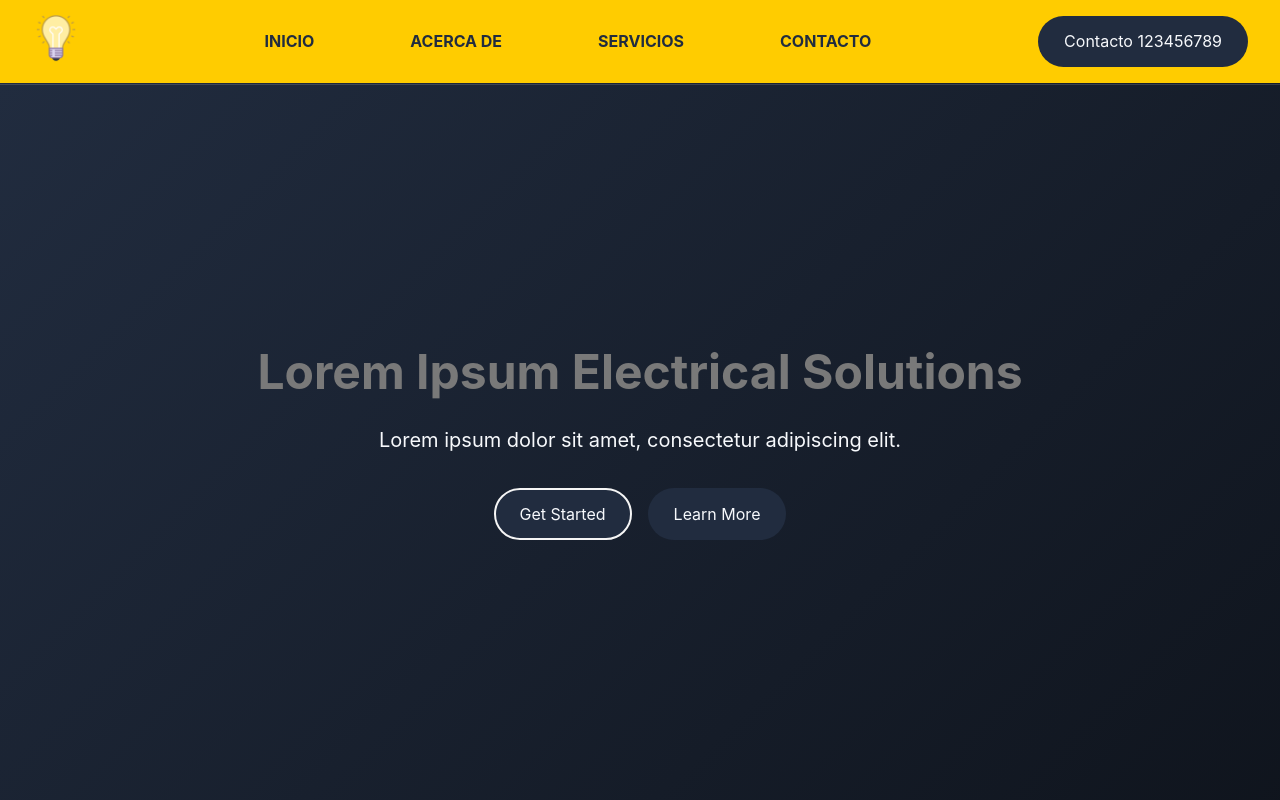
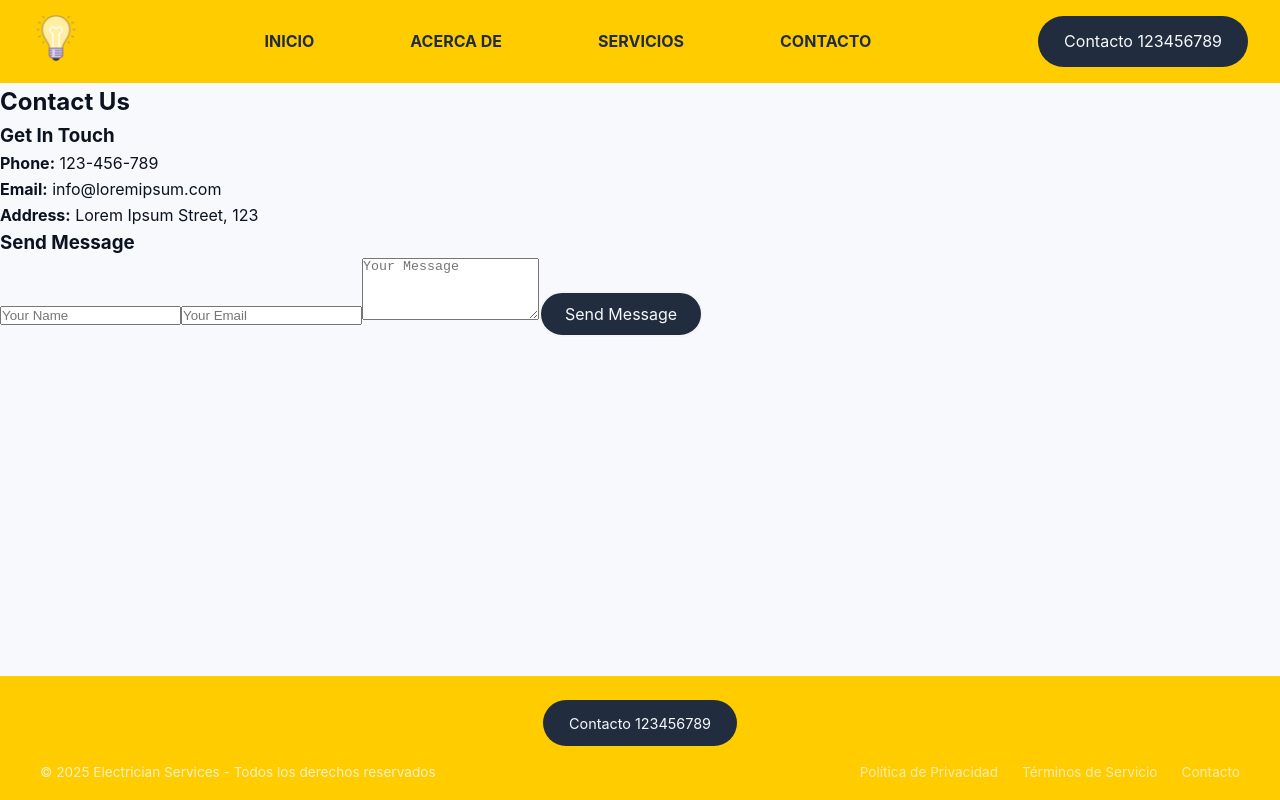
Before and after one commit to ThebellepoquE/electrician_capstone, a React (Vite) app: page /contacto in a window 1280 px wide. Built offline with nearby package versions, Linux system fonts and the light colour scheme; no server answers.

Commit message:
fix(routes): render About and Contact pages on their routes

```diff
--- a/src/App.jsx
+++ b/src/App.jsx
@@ -3,8 +3,10 @@ import { Routes, Route, useNavigate, useLocation } from 'react-router-dom';
 import ProtectedRoute from './components/ProtectedRoute.jsx';
 import Navbar from './components/Navbar.jsx';
 import Footer from './components/Footer.jsx';
-import Home from './pages/Home.jsx';;
+import Home from './pages/Home.jsx';
 import Servicios from './pages/Servicios.jsx';
+import About from './pages/About.jsx';
+import Contact from './pages/Contact.jsx';
 import Auth from './pages/Auth.jsx';
 import Admin from './pages/Admin.jsx';
 
@@ -40,8 +42,8 @@ function App() {
       <Navbar userData={userData} onCerrarSesion={cerrarSesion} />
       <Routes>
         <Route path='/' element={<Home />} />
-        <Route path='/contacto' element={<Home />} />
-        <Route path='/acerca-de' element={<Home />} />
+        <Route path='/contacto' element={<Contact />} />
+        <Route path='/acerca-de' element={<About />} />
         <Route path='/servicios' element={<Servicios />} />
         <Route path='/auth' element={<Auth />} />
         <Route
@@ -50,7 +52,7 @@ function App() {
             <ProtectedRoute>
               <Admin />
             </ProtectedRoute>
-            }
+          }
         />
       </Routes>
 
```
